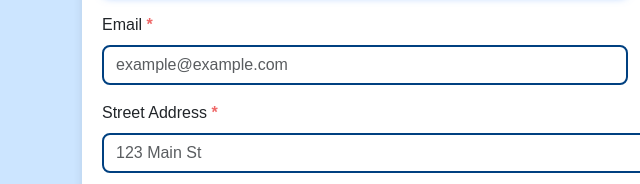
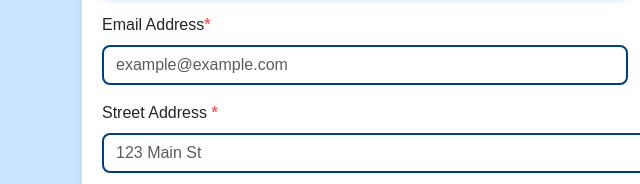
Before and after one commit to charishmasetty/Group645, a plain HTML site: page index.html in a window 1280 px wide. Shown: the part 382-566 px from the top of the page, 0-640 px from the left. Drawn offline with nearby package versions, Linux system fonts and the light colour scheme.

Commit message:
NEW UPDATE

```diff
--- a/index.html
+++ b/index.html
@@ -118,7 +118,7 @@
                     <input type="text" class="form-control" id="username" placeholder="Enter your name" autocomplete="username" required>
                 </div>
                 <div class="col-md-6 mb-3">
-                    <label for="email" class="form-label">Email <span>*</span></label>
+                    <label for="email" class="form-label">Email Address<span>*</span></label>
                     <input type="email" class="form-control" id="email" placeholder="example@example.com" autocomplete="email" required>
                 </div>
                 <div class="col-md-6 mb-3">
```
